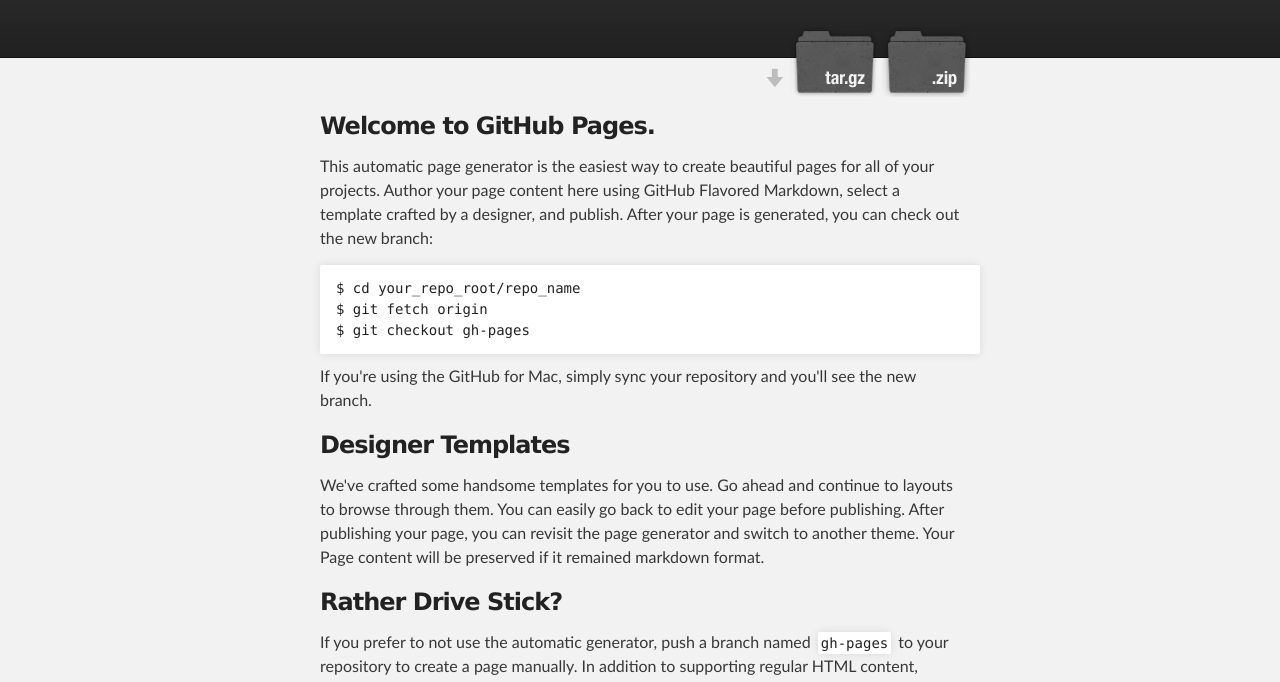
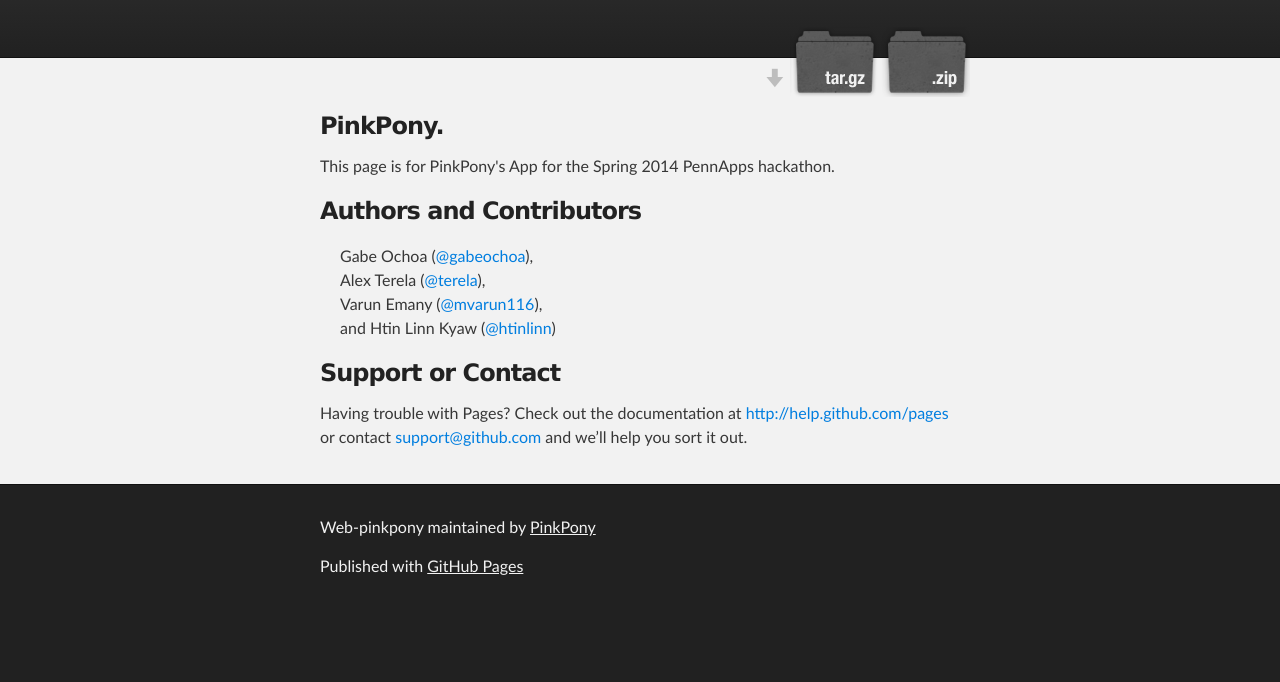
Before and after one commit to PinkPony/Web-PinkPony, a plain HTML site: page index.html in a window 1280 px wide. Shown: the part 116-798 px from the top of the page. Drawn offline with Linux system fonts and the light colour scheme.

Commit message:
Added First Changes

```diff
--- a/index.html
+++ b/index.html
@@ -32,31 +32,25 @@
     <div id="main_content_wrap" class="outer">
       <section id="main_content" class="inner">
         <h3>
-<a name="welcome-to-github-pages" class="anchor" href="#welcome-to-github-pages"><span class="octicon octicon-link"></span></a>Welcome to GitHub Pages.</h3>
+<a name="welcome-to-github-pages" class="anchor" href="#welcome-to-github-pages"><span class="octicon octicon-link"></span></a>PinkPony.</h3>
 
-<p>This automatic page generator is the easiest way to create beautiful pages for all of your projects. Author your page content here using GitHub Flavored Markdown, select a template crafted by a designer, and publish. After your page is generated, you can check out the new branch:</p>
+<p>This page is for PinkPony's App for the Spring 2014 PennApps hackathon.</p>
+<a name="authors-and-contributors" class="anchor" href="#authors-and-contributors"><span class="octicon octicon-link"></span></a>
 
-<pre><code>$ cd your_repo_root/repo_name
-$ git fetch origin
-$ git checkout gh-pages
-</code></pre>
+<h3>Authors and Contributors</h3>
 
-<p>If you're using the GitHub for Mac, simply sync your repository and you'll see the new branch.</p>
+<p>
+<ul>
+    Gabe Ochoa (<a href="https://github.com/gabeochoa" class="user-mention">@gabeochoa</a>),
+    <br/>
+    Alex Terela (<a href="https://github.com/terela" class="user-mention">@terela</a>),
+    <br/>
+    Varun Emany (<a href="https://github.com/varun116" class="user-mention">@mvarun116</a>),
+    <br/>
+    and Htin Linn Kyaw (<a href="https://github.com/htinlinn" class="user-mention">@htinlinn</a>)
+</ul>
+</p>
 
-<h3>
-<a name="designer-templates" class="anchor" href="#designer-templates"><span class="octicon octicon-link"></span></a>Designer Templates</h3>
-
-<p>We've crafted some handsome templates for you to use. Go ahead and continue to layouts to browse through them. You can easily go back to edit your page before publishing. After publishing your page, you can revisit the page generator and switch to another theme. Your Page content will be preserved if it remained markdown format.</p>
-
-<h3>
-<a name="rather-drive-stick" class="anchor" href="#rather-drive-stick"><span class="octicon octicon-link"></span></a>Rather Drive Stick?</h3>
-
-<p>If you prefer to not use the automatic generator, push a branch named <code>gh-pages</code> to your repository to create a page manually. In addition to supporting regular HTML content, GitHub Pages support Jekyll, a simple, blog aware static site generator written by our own Tom Preston-Werner. Jekyll makes it easy to create site-wide headers and footers without having to copy them across every page. It also offers intelligent blog support and other advanced templating features.</p>
-
-<h3>
-<a name="authors-and-contributors" class="anchor" href="#authors-and-contributors"><span class="octicon octicon-link"></span></a>Authors and Contributors</h3>
-
-<p>You can <a href="https://github.com/blog/821" class="user-mention">@mention</a> a GitHub username to generate a link to their profile. The resulting <code>&lt;a&gt;</code> element will link to the contributor's GitHub Profile. For example: In 2007, Chris Wanstrath (<a href="https://github.com/defunkt" class="user-mention">@defunkt</a>), PJ Hyett (<a href="https://github.com/pjhyett" class="user-mention">@pjhyett</a>), and Tom Preston-Werner (<a href="https://github.com/mojombo" class="user-mention">@mojombo</a>) founded GitHub.</p>
 
 <h3>
 <a name="support-or-contact" class="anchor" href="#support-or-contact"><span class="octicon octicon-link"></span></a>Support or Contact</h3>
```
